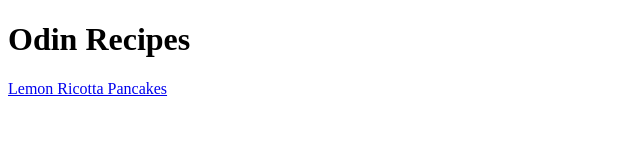
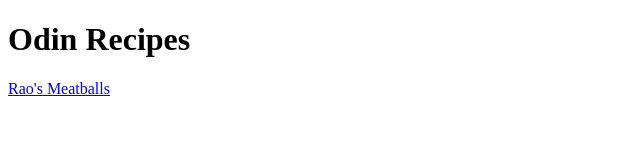
Before and after one commit to gabrielcg89/odin-recipes, a plain HTML site: page index.html in a window 1280 px wide. Shown: the full height of the page, 0-640 px from the left. Drawn offline with Linux system fonts and the light colour scheme.

Commit message:
Update link from 'Lemon Ricotta Pancakes' to 'Rao's Meatballs'

```diff
--- a/index.html
+++ b/index.html
@@ -9,7 +9,7 @@
 
 <body>
     <h1>Odin Recipes</h1>
-    <a href="./recipes/pancakes.html">Lemon Ricotta Pancakes</a>
+    <a href="./recipes/meatballs.html">Rao's Meatballs</a>
 </body>
 
 </html>
```
